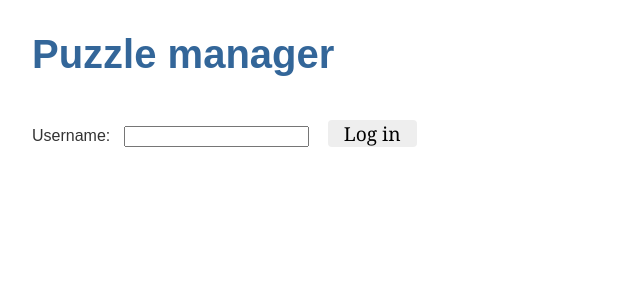
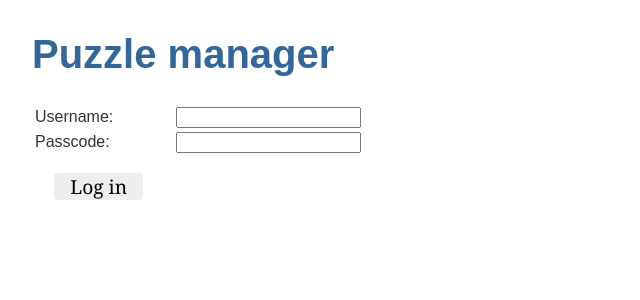
Before and after one commit to holgros/puzzlemanager, an Angular app: page / in a window 1280 px wide. Shown: the top 300 px of the page, without its empty margins (0-640 px from the left). Built offline with nearby package versions, Linux system fonts and the light colour scheme.

Commit message:
implemented login functionality

```diff
--- a/package.json
+++ b/package.json
@@ -19,6 +19,7 @@
     "@angular/platform-browser": "~11.0.3",
     "@angular/platform-browser-dynamic": "~11.0.3",
     "@angular/router": "~11.0.3",
+    "crypto": "^1.0.1",
     "rxjs": "~6.6.0",
     "tslib": "^2.0.0",
     "zone.js": "~0.10.2"
--- a/src/app/app.component.css
+++ b/src/app/app.component.css
@@ -13,3 +13,7 @@ input {
     right: 0;
     top: 0;
 }
+
+.errorMsg {
+    color: red;
+}
--- a/src/app/app.component.html
+++ b/src/app/app.component.html
@@ -1,12 +1,21 @@
 <h1>{{title}}</h1>
-<form *ngIf="!user">
-    <label>Username:</label>
-    <input [(ngModel)]="userInput" name="userInput">
-    <button class="loginButton" (click)="setUsername()">Log in</button>
-</form>
+<table *ngIf="!user">
+        <tr>
+            <td><label>Username:</label></td>
+            <td><input [(ngModel)]="userInput" name="userInput"></td>
+        </tr>
+        <tr>
+            <td><label>Passcode:</label></td>
+            <td><input type="password" [(ngModel)]="passcode" name="passcode"><br></td>
+        </tr>
+        <tr>
+            <td><button class="loginButton" (click)="login()">Log in</button></td>
+        </tr>
+</table>
+<p class="errorMsg" *ngIf="errorMsg">{{errorMsg}}</p>
 
 <div class="userDiv" *ngIf="user">
     user: {{user}}
     <button class="loginButton" (click)="logout()">Log out</button>
 </div>
-<app-puzzles *ngIf="user" [user]="user"></app-puzzles>
+<app-puzzles *ngIf="user" [user]="user" [puzzleService]="puzzleService"></app-puzzles>
--- a/src/app/app.component.ts
+++ b/src/app/app.component.ts
@@ -1,4 +1,6 @@
+import { HttpClient, HttpXhrBackend } from '@angular/common/http';
 import { Component } from '@angular/core';
+import { PuzzleService } from './puzzle.service';
 
 @Component({
   selector: 'app-root',
@@ -8,15 +10,42 @@ import { Component } from '@angular/core';
 export class AppComponent {
   title = 'Puzzle manager';
   user: string | undefined;
+  passcode: string | undefined;
   userInput: string;
+  errorMsg: string;
+  http = new HttpClient(new HttpXhrBackend({
+    build: () => new XMLHttpRequest()
+  }));
+  puzzleService = new PuzzleService(this.http);
+  token: string;
 
-  setUsername(): void {
-    this.user = this.userInput;
+  login(): void {
+    let input = this.userInput;
+    let passcode = this.passcode;
+    this.puzzleService.login(input, passcode).subscribe(token => {
+      if (typeof(token) != "string") {
+        this.errorMsg = "Login failed. Please try again!";
+        this.userInput = "";
+        this.passcode = "";
+        return;
+      }
+      this.errorMsg = "";
+      this.token = token;
+      this.puzzleService.headerDict.authorization = token;
+      this.setUsername(input);
+    });
+  }
+
+  setUsername(name: string): void {
+    this.user = name;
   }
 
   logout(): void {
+    this.puzzleService.headerDict.authorization = undefined;
+    this.token = undefined;
     this.user = undefined;
     this.userInput = "";
+    this.passcode = "";
   }
 
 
--- a/src/app/puzzle.service.ts
+++ b/src/app/puzzle.service.ts
@@ -12,6 +12,7 @@ import { catchError, map, tap } from 'rxjs/operators';
 })
 export class PuzzleService {
 
+  //apiUrl = "localhost:3000/puzzles/";
   apiUrl = "https://peaceful-sands-97012.herokuapp.com/puzzles/";
 
   constructor(private http: HttpClient) {
@@ -21,14 +22,33 @@ export class PuzzleService {
     headers: new HttpHeaders({ 'Content-Type': 'application/json' })
   }
 
+  headerDict = {
+    "Accept": "application/json",
+    "authorization": ""// "eyJhbGciOiJIUzI1NiIsInR5cCI6IkpXVCJ9.eyJzdWIiOiI2MzI4MjliZDdkNmIxOTNhZTczZGNlYTQiLCJuYW1lIjoiSG9sZ2VyIiwiZXhwaXJlcyI6IjIwMjItMDktMjBUMTc6MDY6MDAuOTM5WiIsImlhdCI6MTY2MzY5MTc2MH0.Q0cDmqDACFtBqKGRsPqT8PU2V5olZVCQx5b8A5rdp_s"
+  }
+
   // GET: obtain puzzles from server
   getPuzzles(user: string): Observable<Puzzle[]> {
-    // TODO: skicka meddelande _efter_ att puzzles har hämtats
     let trimmedUsername = user.replace(/[^a-zA-Z0-9-_]/g, "");
-    return this.http.get<Puzzle[]>(`${this.apiUrl}?user=${trimmedUsername}`).pipe(
-      tap(_ => console.log('fetched puzzles from API')),
-      catchError(this.handleError<Puzzle[]>('getPuzzles', []))
+
+    const requestOptions = {
+      headers: new HttpHeaders(this.headerDict),
+    };
+
+    //return this.http.get<Puzzle[]>(`${this.apiUrl}?user=${trimmedUsername}`).pipe(
+    return this.http.get<Puzzle[]>(`${this.apiUrl}?user=${trimmedUsername}`, requestOptions).pipe(
+        tap(_ => console.log('fetched puzzles from API')),
+      catchError(this.handleError<Puzzle[]>('getPuzzles', []))  // TODO: refresh page to prompt login
     );
+  }
+
+  // POST: login with credentials and receive token
+  login(input: string, passcode: string): Observable<string> {
+    return this.http.post<string>(`${this.apiUrl}login`, {name: input, passcode: passcode}, this.httpOptions).pipe(
+      data => {console.log('POST request successful!'); return data;},
+      error => {console.log('POST request failed!', error); return error;}
+    );
+    //return null;
   }
 
   // PUT: uppdatera ett pussel på servern
@@ -51,7 +71,7 @@ export class PuzzleService {
   // PATCH: uppdatera titeln på servern
   updateTitle(puzzle: Puzzle): Observable<Puzzle> {
     return this.http.patch<any>(`${this.apiUrl}${puzzle._id}`, {title: puzzle.title}, this.httpOptions).pipe(
-      tap(_ => console.log('PATCH request successful!')),
+      tap(_ => console.log("PATCH request successful!")),
       catchError(this.handleError<Puzzle[]>('updateTitle', []))
     );
   }
--- a/src/app/puzzles/puzzles.component.html
+++ b/src/app/puzzles/puzzles.component.html
@@ -8,9 +8,9 @@
         <button (click)="createPuzzle()">Create</button>
     </form>
 </div>
-<h2 *ngIf="puzzles == undefined">Fetching puzzles...</h2>
-<p *ngIf="puzzles != undefined && puzzles.length == 0">User {{user}} has no puzzles on the server.</p>
-<h2 *ngIf="puzzles != undefined && puzzles.length > 0">My puzzles</h2>
+<h2 *ngIf="user && puzzles == undefined">Fetching puzzles...</h2>
+<p *ngIf="user && puzzles != undefined && puzzles.length == 0">User {{user}} does not have any puzzles on the server.</p>
+<h2 *ngIf="user && puzzles != undefined && puzzles.length > 0">My puzzles</h2>
 <ul class="puzzles">
     <li *ngFor="let puzzle of puzzles">
         <button [class.selected]="puzzle === selectedPuzzle" type="button" (click)="onSelect(puzzle)">
--- a/src/app/puzzles/puzzles.component.ts
+++ b/src/app/puzzles/puzzles.component.ts
@@ -11,15 +11,18 @@ import { HttpClient, HttpXhrBackend } from '@angular/common/http';
 export class PuzzlesComponent implements OnInit {
 
   @Input() user: string;
+  @Input() puzzleService: PuzzleService;
 
   newPuzzleTitle: string | undefined;
 
   puzzles: Puzzle[] | undefined;
 
+  /*
   http = new HttpClient(new HttpXhrBackend({
     build: () => new XMLHttpRequest()
   }));
   puzzleService = new PuzzleService(this.http);
+  */
 
   getPuzzles(): void {
     this.puzzleService.getPuzzles(this.user).subscribe(puzzles => this.puzzles = puzzles);
```
Also changed, not shown: 1 other file (tests, documents, lock files or other folders).
